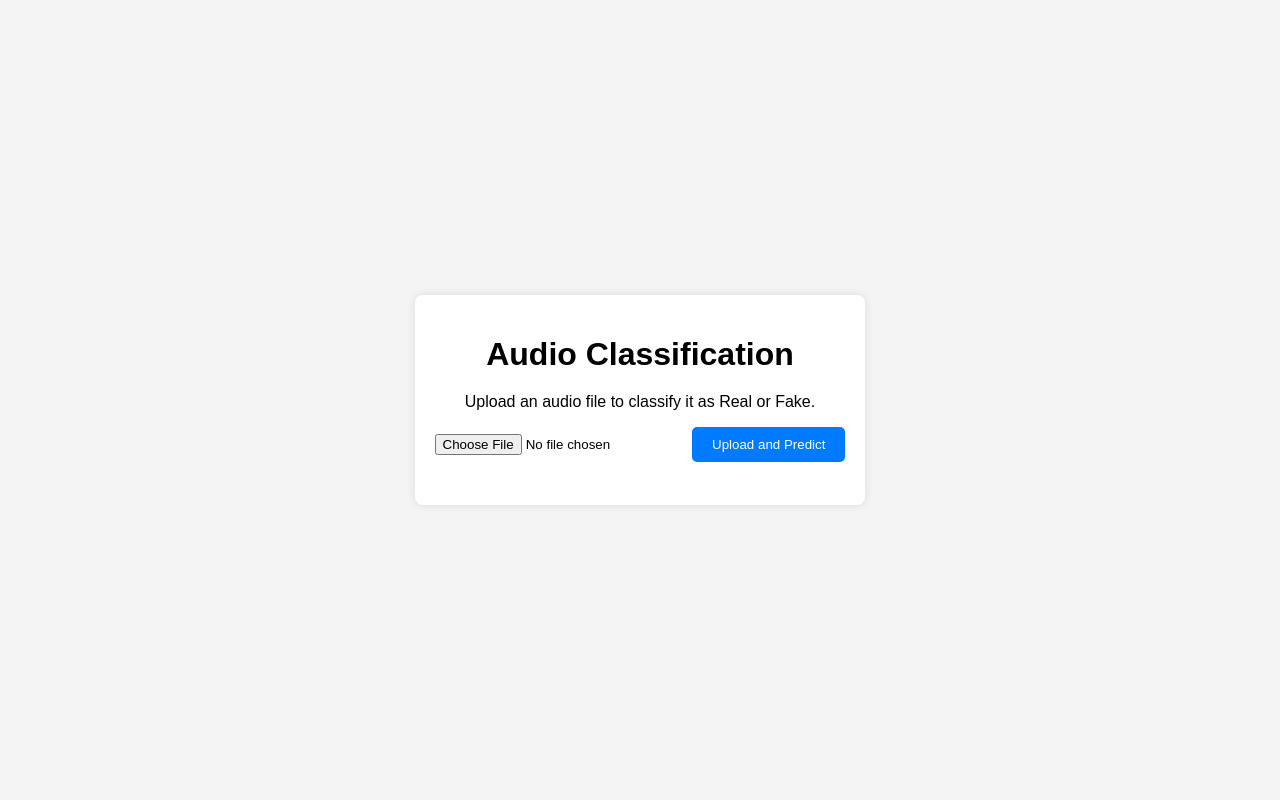
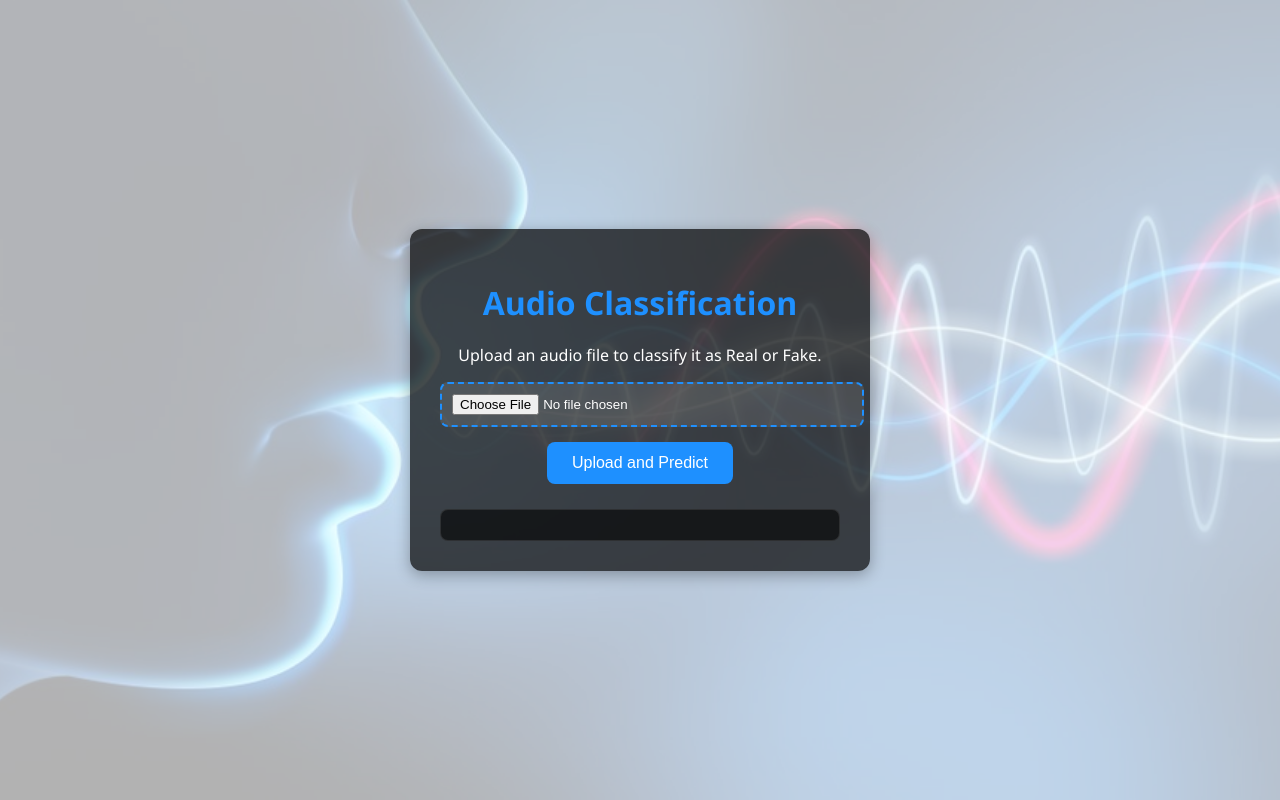
Before and after one commit to Bhaskar-459/deep_fake_web, a Flask app: page / in a window 1280 px wide. Run offline with Flask 3, Linux system fonts and the light colour scheme.

```diff
--- a/app.py
+++ b/app.py
@@ -2,17 +2,19 @@ from flask import Flask, request, jsonify, render_template
 import librosa
 import numpy as np
 import tensorflow as tf
+import os
 
 app = Flask(__name__)
-
-# Load the trained model
-model = tf.keras.models.load_model("resnet50_audio_classifier.keras")
 
 # Define audio parameters (must match the ones used during training)
 SAMPLE_RATE = 16000
 DURATION = 4
 N_MELS = 128
 MAX_TIME_STEPS = 120
+
+# Load the model only when needed
+def load_model():
+    return tf.keras.models.load_model("resnet50_audio_classifier.keras")
 
 def preprocess_audio(file_path):
     """Load an audio file and convert it to a Mel spectrogram."""
@@ -55,17 +57,33 @@ def predict():
     file.save(file_path)
 
     # Preprocess the audio
-    input_data = preprocess_audio(file_path)
+    try:
+        input_data = preprocess_audio(file_path)
+    except Exception as e:
+        return jsonify({"error": f"Error preprocessing audio: {str(e)}"}), 500
 
-    # Make a prediction
-    prediction = model.predict(input_data)
-    predicted_label = np.argmax(prediction)
+    # Load the model and make a prediction
+    try:
+        model = load_model()
+        prediction = model.predict(input_data)
+        predicted_label = np.argmax(prediction)
+        confidence = float(np.max(prediction))  # Confidence score
+    except Exception as e:
+        return jsonify({"error": f"Error making prediction: {str(e)}"}), 500
 
     # Convert label to text
     label_map = {0: "Fake", 1: "Real"}
     result = label_map[predicted_label]
 
-    return jsonify({"prediction": result})
+    # Clean up the temporary file
+    if os.path.exists(file_path):
+        os.remove(file_path)
+
+    # Return prediction and confidence
+    return jsonify({
+        "prediction": result,
+        "confidence": confidence
+    })
 
 if __name__ == "__main__":
-    app.run(debug=True , port = 5001)
+    app.run(debug=True)
--- a/static/script.js
+++ b/static/script.js
@@ -13,6 +13,7 @@ document.getElementById("uploadForm").addEventListener("submit", async (e) => {
     formData.append("file", fileInput.files[0]);
 
     resultDiv.textContent = "Processing...";
+    resultDiv.style.color = "#ffffff"; // Reset color to white
 
     try {
         const response = await fetch("/predict", {
@@ -25,8 +26,21 @@ document.getElementById("uploadForm").addEventListener("submit", async (e) => {
         }
 
         const data = await response.json();
-        resultDiv.textContent = `Prediction: ${data.prediction}`;
+        const prediction = data.prediction;
+        const confidence = (data.confidence * 100).toFixed(2);
+
+        // Set text color based on prediction
+        if (prediction === "Real") {
+            resultDiv.style.color = "#4CAF50"; // Green for Real
+        } else {
+            resultDiv.style.color = "#FF5733"; // Red for Fake
+        }
+        // <strong>Confidence:</strong> ${confidence}%
+        resultDiv.innerHTML = `
+            <strong>Prediction:</strong> ${prediction}<br>
+        `;
     } catch (error) {
         resultDiv.textContent = "Error: " + error.message;
+        resultDiv.style.color = "#FF5733"; // Red for errors
     }
 });
--- a/static/styles.css
+++ b/static/styles.css
@@ -1,24 +1,59 @@
 body {
-    font-family: Arial, sans-serif;
-    background-color: #f4f4f4;
+    font-family: 'Segoe UI', Tahoma, Geneva, Verdana, sans-serif;
     margin: 0;
     padding: 0;
     display: flex;
     justify-content: center;
     align-items: center;
-    height: 100vh;
+    min-height: 100vh;
+    color: #ffffff; /* Light text color for better contrast */
+    position: relative;
+    overflow: hidden;
+}
+
+/* Background image with reduced opacity */
+body::before {
+    content: '';
+    position: absolute;
+    top: 0;
+    left: 0;
+    width: 100%;
+    height: 100%;
+    background-image: url("/static/bg_img2.jpeg"); /* Correct path */
+    background-size: cover;
+    background-position: center;
+    opacity: 0.3; /* Adjust opacity here */
+    z-index: -1;
 }
 
 .container {
-    background: white;
-    padding: 20px;
-    border-radius: 8px;
-    box-shadow: 0 0 10px rgba(0, 0, 0, 0.1);
+    background: rgba(0, 0, 0, 0.7); /* Dark semi-transparent background */
+    padding: 30px;
+    border-radius: 12px;
+    box-shadow: 0 4px 15px rgba(0, 0, 0, 0.3);
     text-align: center;
+    max-width: 400px;
+    width: 100%;
+    animation: fadeIn 0.5s ease-in-out;
+    position: relative;
+}
+
+@keyframes fadeIn {
+    from {
+        opacity: 0;
+        transform: translateY(-20px);
+    }
+    to {
+        opacity: 1;
+        transform: translateY(0);
+    }
 }
 
 h1 {
     margin-bottom: 20px;
+    font-size: 2em;
+    color: #1E90FF; /* Light blue color for the heading */
+    font-weight: 600;
 }
 
 form {
@@ -26,24 +61,81 @@ form {
 }
 
 input[type="file"] {
-    margin-bottom: 10px;
+    margin-bottom: 15px;
+    padding: 10px;
+    border: 2px dashed #1E90FF; /* Light blue dashed border */
+    border-radius: 8px;
+    width: 100%;
+    cursor: pointer;
+    transition: border-color 0.3s ease;
+    background: rgba(255, 255, 255, 0.1); /* Light background for input */
+    color: #ffffff; /* White text */
+}
+
+input[type="file"]:hover {
+    border-color: #00BFFF; /* Brighter light blue on hover */
 }
 
 button {
-    padding: 10px 20px;
-    background-color: #007bff;
+    padding: 12px 25px;
+    background-color: #1E90FF; /* Light blue button */
     color: white;
     border: none;
-    border-radius: 5px;
+    border-radius: 8px;
     cursor: pointer;
+    font-size: 1em;
+    font-weight: 500;
+    transition: background-color 0.3s ease, transform 0.2s ease;
 }
 
 button:hover {
-    background-color: #0056b3;
+    background-color: #00BFFF; /* Brighter light blue on hover */
+    transform: translateY(-2px);
+}
+
+button:active {
+    transform: translateY(0);
 }
 
 #result {
-    margin-top: 20px;
+    margin-top: 25px;
     font-size: 1.2em;
-    color: #333;
+    color: #ffffff; /* White text */
+    padding: 15px;
+    background: rgba(0, 0, 0, 0.6); /* Dark semi-transparent background */
+    border-radius: 8px;
+    border: 1px solid rgba(255, 255, 255, 0.1);
+    animation: slideIn 0.5s ease-in-out;
 }
+
+@keyframes slideIn {
+    from {
+        opacity: 0;
+        transform: translateY(20px);
+    }
+    to {
+        opacity: 1;
+        transform: translateY(0);
+    }
+}
+
+#result strong {
+    color: #1E90FF; /* Light blue color for strong text */
+    font-weight: 600;
+}
+
+/* Responsive Design */
+@media (max-width: 480px) {
+    .container {
+        padding: 20px;
+    }
+
+    h1 {
+        font-size: 1.5em;
+    }
+
+    button {
+        width: 100%;
+        padding: 10px;
+    }
+}
--- a/templates/index.html
+++ b/templates/index.html
@@ -1,3 +1,5 @@
+<!DOCTYPE html>
+<html lang="en">
 <head>
     <meta charset="UTF-8">
     <meta name="viewport" content="width=device-width, initial-scale=1.0">
```
Also changed, not shown: static/bg_img.jpeg (added), static/bg_img2.jpeg (added).
